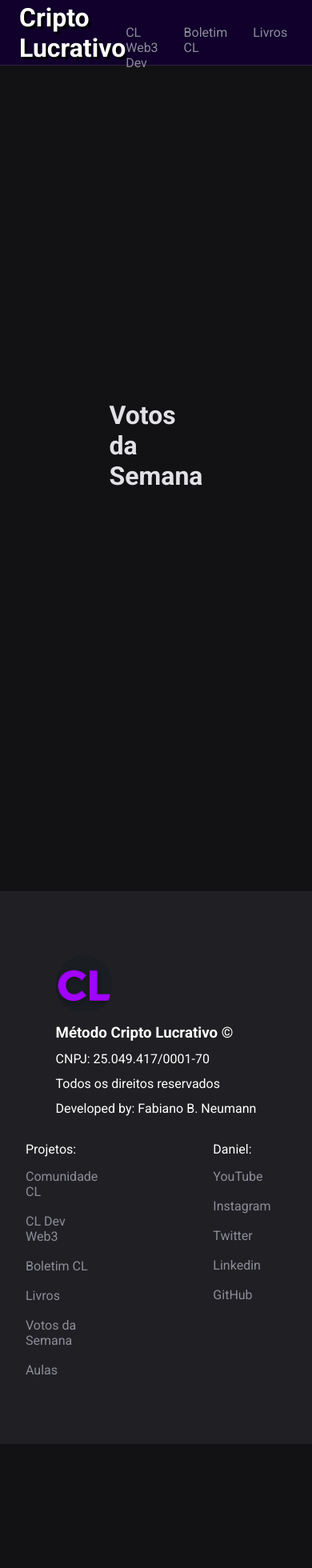
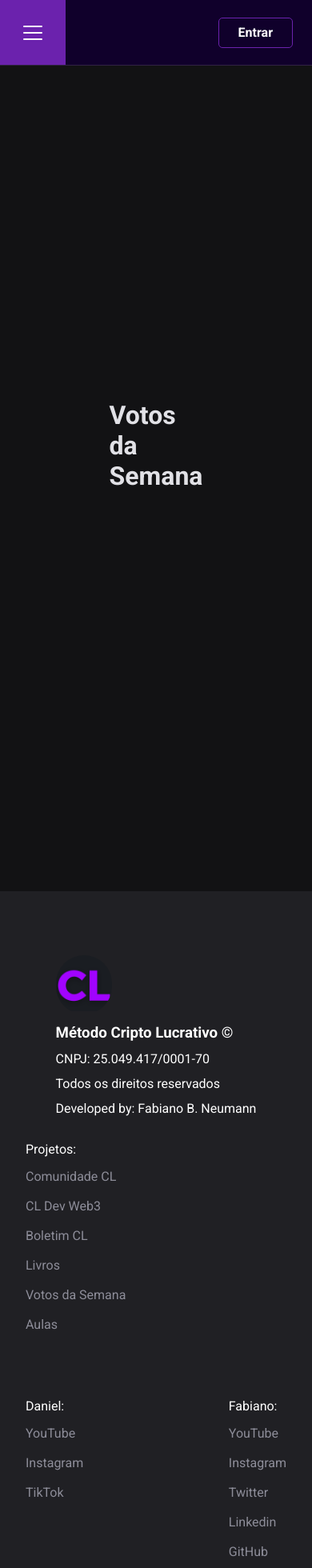
Before and after one commit to fabianoneumann/cl-frontend, a React (Vite) app: page /votos-da-semana in a window 390 px wide. Shown: the top 1960 px of the page at 80% size. Before the commit the page ends 1805 px from the top, so only its background shows below. Built offline with nearby package versions, Linux system fonts and the light colour scheme.

Commit message:
mobile responsivity for header menu

```diff
--- a/src/components/Footer/index.tsx
+++ b/src/components/Footer/index.tsx
@@ -1,4 +1,4 @@
-import { FooterColumn, FooterContainer, FooterContent } from "./styles";
+import { FooterColumn, FooterContainer, FooterContent, FooterLinksContainer } from "./styles";
 import { NavLink } from "react-router-dom";
 
 import logoCL from "../../assets/images/logo-cl.png";
@@ -16,7 +16,7 @@ export function Footer() {
                     <p>Todos os direitos reservados</p>
                     <p>Developed by: Fabiano B. Neumann</p>
                 </FooterColumn>
-                <div style={{display: 'flex', gap: '5rem'}}>
+                <FooterLinksContainer>
                     <FooterColumn>
                         <span>Projetos:</span>
                         <nav>
@@ -33,9 +33,7 @@ export function Footer() {
                         <nav>
                             <NavLink to="https://www.youtube.com/@fabianoneumann" title="YouTube" target="_blank">YouTube</NavLink>
                             <NavLink to="https://www.instagram.com/fabianoneumann/" title="Instagram" target="_blank">Instagram</NavLink>
-                            <NavLink to="https://twitter.com/fabianoneumann" title="Twitter" target="_blank">Twitter</NavLink>
-                            <NavLink to="https://www.linkedin.com/in/fabiano-berlinck-neumann-49b39457/" title="Linkedin" target="_blank">Linkedin</NavLink>
-                            <NavLink to="https://github.com/fabianoneumann" title="GitHub" target="_blank">GitHub</NavLink>
+                            <NavLink to="https://twitter.com/fabianoneumann" title="TikTok" target="_blank">TikTok</NavLink>
                         </nav>
                     </FooterColumn>
                     <FooterColumn>
@@ -48,7 +46,7 @@ export function Footer() {
                             <NavLink to="https://github.com/fabianoneumann" title="GitHub" target="_blank">GitHub</NavLink>
                         </nav>
                     </FooterColumn>
-                </div>
+                </FooterLinksContainer>
             </FooterContent>
         </FooterContainer>
     )
--- a/src/components/Footer/styles.ts
+++ b/src/components/Footer/styles.ts
@@ -52,3 +52,10 @@ export const FooterColumn = styled.div`
         }
     }
 `;
+
+export const FooterLinksContainer = styled.div`
+    display: flex;
+    gap: 5rem;
+    justify-content: space-between;
+    flex-wrap: wrap;
+`;
--- a/src/components/Header/index.tsx
+++ b/src/components/Header/index.tsx
@@ -1,29 +1,61 @@
+import { useState } from "react";
+
 import { NavLink } from "react-router-dom";
-import { HeaderCointainer, HeaderContent, LoginButton } from "./styles";
+import {
+    HeaderCointainer,
+    HeaderContent,
+    HeaderListIcon,
+    HeaderLogo,
+    HeaderMenu,
+    HeaderMenuMobile,
+    HeaderMenuMobileButton,
+    HeaderXIcon,
+    LoginButton
+} from "./styles";
 
 export function Header() {
+    const [isOpen, setIsOpen] = useState(false);
+
+    function handleOpenMenu() {
+        setIsOpen((prevState) => !prevState);
+    }
+
+    function handleLoginClick() {
+        console.log('Login');
+        if (isOpen) {
+            setIsOpen(false);
+        }
+    }
+
     return (
         <HeaderCointainer>
             <HeaderContent>
-                <NavLink to="/"
-                    style={{
-                        fontSize: '2rem',
-                        fontWeight: 'bold',
-                        textDecoration: 'none',
-                        color: '#fff',
-                        textShadow: '3px 3px #000'
-                    }}>
-                        Cripto Lucrativo
-                </NavLink>
-                <nav>
+                <HeaderMenuMobileButton onClick={handleOpenMenu}>
+                    { isOpen
+                        ? <HeaderXIcon />
+                        : <HeaderListIcon />
+                    }
+                </HeaderMenuMobileButton>
+                { isOpen &&
+                    <HeaderMenuMobile>
+                        <NavLink onClick={handleOpenMenu} to="/">Cripto Lucrativo</NavLink>
+                        <NavLink onClick={handleOpenMenu} to="/cl-web3-dev">CL Web3 Dev</NavLink>
+                        <NavLink onClick={handleOpenMenu} to="/boletim-cl">Boletim CL</NavLink>
+                        <NavLink onClick={handleOpenMenu} to="/livros">Livros</NavLink>
+                        <NavLink onClick={handleOpenMenu} to="/votos-da-semana">Votos Semanais</NavLink>
+                        <NavLink onClick={handleOpenMenu} to="/aulas">Aulas</NavLink>
+                    </HeaderMenuMobile>
+                }
+                <HeaderLogo to="/">Cripto Lucrativo</HeaderLogo>
+                <HeaderMenu>
                     <NavLink to="/cl-web3-dev">CL Web3 Dev</NavLink>
                     <NavLink to="/boletim-cl">Boletim CL</NavLink>
                     <NavLink to="/livros">Livros</NavLink>
                     <NavLink to="/votos-da-semana">Votos Semanais</NavLink>
                     <NavLink to="/aulas">Aulas</NavLink>
                     <NavLink to="/aulas" style={{ display: 'none' }}>Aulas</NavLink>
-                </nav>
-                <LoginButton to="/login">Entrar</LoginButton>
+                </HeaderMenu>
+                <LoginButton to="/" onClick={handleLoginClick}>Entrar</LoginButton>
             </HeaderContent>
         </HeaderCointainer>
     )
--- a/src/components/Header/styles.ts
+++ b/src/components/Header/styles.ts
@@ -1,14 +1,16 @@
 import styled from "styled-components";
 import { NavLink } from "react-router-dom";
+import { List, X } from "phosphor-react";
 
 export const HeaderCointainer = styled.header`
-    background: ${props => props.theme["purple-900"]};
-    border-bottom: 1px solid ${props => props.theme["purple-500"]};
+    display: flex;
+    align-items: center;
     position: fixed;
     width: 100%;
     height: 5.125rem;
-    display: flex;
-    align-items: center;
+    background: ${props => props.theme["purple-900"]};
+    border-bottom: 1px solid ${props => props.theme["purple-500"]};
+    z-index: 2;
 `;
 
 export const HeaderContent = styled.div`
@@ -22,7 +24,24 @@ export const HeaderContent = styled.div`
     justify-content: space-between;
     align-items: center;
 
-    nav {
+    @media (max-width: 900px) {
+        justify-content: end;
+    }
+`;
+
+export const HeaderLogo = styled(NavLink)`
+    font-size: 2rem;
+    font-weight: bold;
+    text-decoration: none;
+    color: ${props => props.theme.white};
+    text-shadow: 3px 3px #000;
+
+    @media (max-width: 900px) {
+        display: none;
+    }
+`;
+
+export const HeaderMenu = styled.div`
     display: flex;
     gap: 2rem;
     height: 100%;
@@ -45,6 +64,9 @@ export const HeaderContent = styled.div`
             border-bottom: 2.5px solid ${props => props.theme["pink-700"]};
         }
     }
+
+    @media (max-width: 900px) {
+        display: none;
     }
 `;
 
@@ -62,9 +84,83 @@ export const LoginButton = styled(NavLink)`
     cursor: pointer;
     transition: all 0.3s;
 
+    &:hover,
+    &:focus {
+        background: ${props => props.theme["pink-700"]};
+    }
+`;
+
+export const HeaderMenuMobile = styled.div`
+    display: none;
+    position: absolute;
+    top: 5.125rem;
+    left: 0;
+    width: 100%;
+
+    background: ${props => props.theme["purple-900"]};
+    z-index: 3;
+
+    @media (max-width: 900px) {
+        display: flex;
+        flex-direction: column;
+        align-items: center;
+
+        a {
+            text-decoration: none;
+            padding: 1.75rem 0;
+            height: 100%;
+            background: ${props => props.theme["purple-900"]};
+            color: ${props => props.theme["gray-400"]};
+            cursor: pointer;
+            transition: all 0.3s;
+            border-top: 3px solid transparent;
+            border-bottom: 3px solid transparent;
+
+            &:hover,
+            &:focus {
+                color: ${props => props.theme.white};
+                border-bottom: 2.5px solid ${props => props.theme["pink-700"]};
+            }
+        }
+    }
+`;
+
+export const HeaderMenuMobileButton = styled.button`
+    display: none;
+
+    @media (max-width: 900px) {
+        display: flex;
+        align-items: center;
+        justify-content: center;
+        position: absolute;
+        top: 0;
+        left: 0;
+        width: 5.125rem;
+        height: 5.125rem;
+        background: ${props => props.theme["purple-900"]};
+        cursor: pointer;
+        border: none;
+        border-bottom: 1px solid ${props => props.theme["purple-500"]};
+        transition: all 0.3s;
 
         &:hover,
         &:focus {
             background: ${props => props.theme["pink-700"]};
         }
+
+        svg {
+            color: ${props => props.theme.white};
+            font-size: 2rem;
+        }
+    }
 `;
+
+export const HeaderListIcon = styled(List)`
+    color: ${props => props.theme.white};
+    font-size: 2rem;
+`;
+
+export const HeaderXIcon = styled(X)`
+    color: ${props => props.theme.white};
+    font-size: 2rem;
+`;
--- a/src/pages/LandingPage/styles.ts
+++ b/src/pages/LandingPage/styles.ts
@@ -10,28 +10,25 @@ export const LandingPageContent = styled.div`
     display: flex;
     flex-direction: column;
     align-items: center;
+    z-index: 1;
 `;
 
-interface SectionProps {
-    index: number;
-}
-
-export const LandingPageSectionContainer = styled.section<SectionProps>`
+export const LandingPageSectionContainer = styled.section<{$index: number; }>`
     display: flex;
     flex-direction: column;
     align-items: center;
     width: 100%;
     padding: 10rem 2rem;
 
-    background: ${({ index }) =>
-        index % 2 === 0
+    background: ${props =>
+        props.$index % 2 === 0
             ? props => props.theme['gray-900']
             : `linear-gradient(to right, #121214, #09090a)`
     };
-    border-bottom: ${({ index, theme }) =>
-        index % 2 === 0
+    border-bottom: ${props =>
+        props.$index % 2 === 0
             ? `none`
-            : `1px solid ${theme['gray-700']}`
+            : `1px solid ${props.theme['gray-700']}`
     };
 `;
 
@@ -181,6 +178,7 @@ export const LandingPageSectionWhyCLItem = styled.div`
     h3 {
         font-size: 1.54rem;
         font-weight: bold;
+        text-align: center;
     }
 
     p {
```
Also changed, not shown: src/pages/LandingPage/index.tsx (+13 -13 lines). Lines whose indentation alone changed are shown as unchanged.
